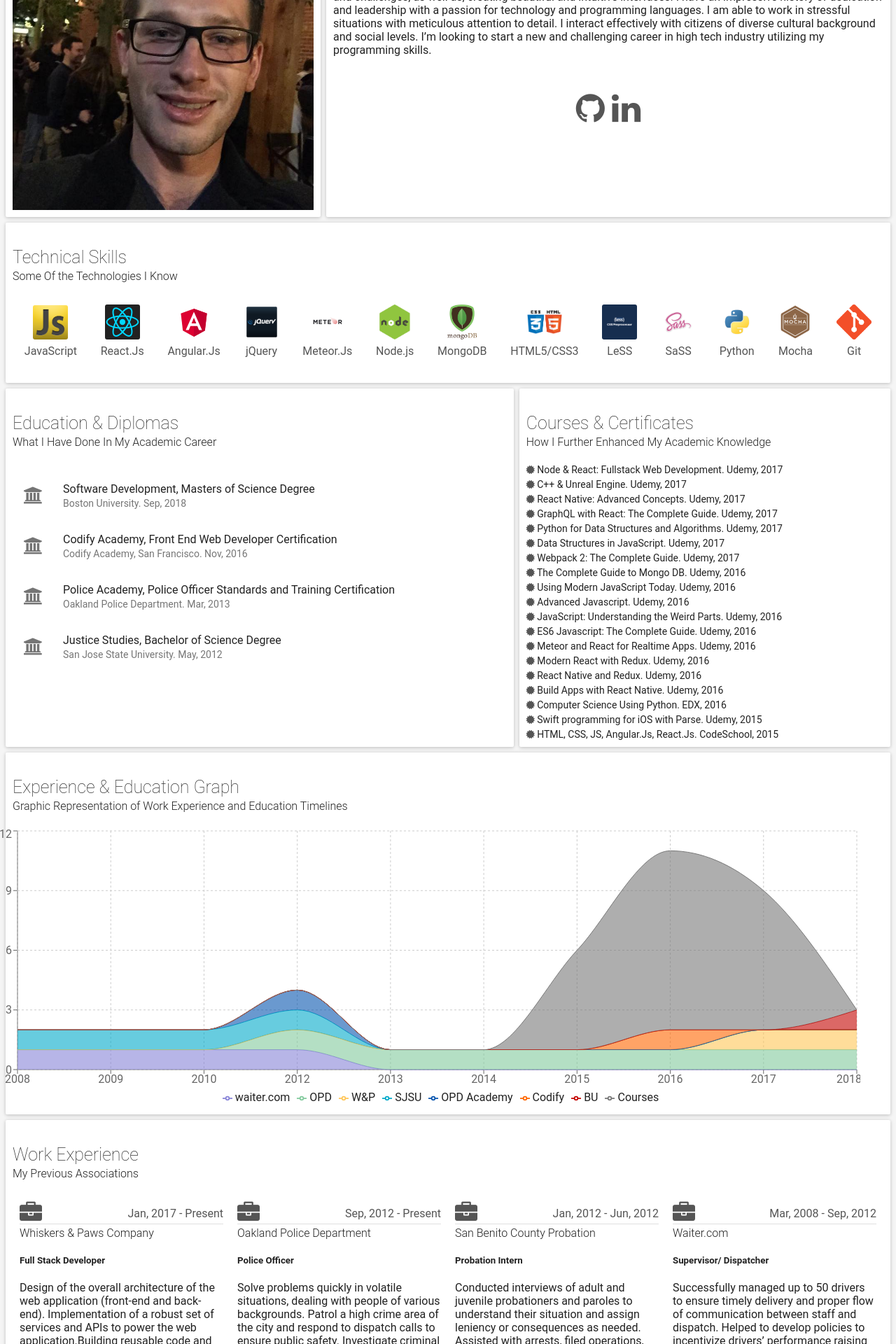
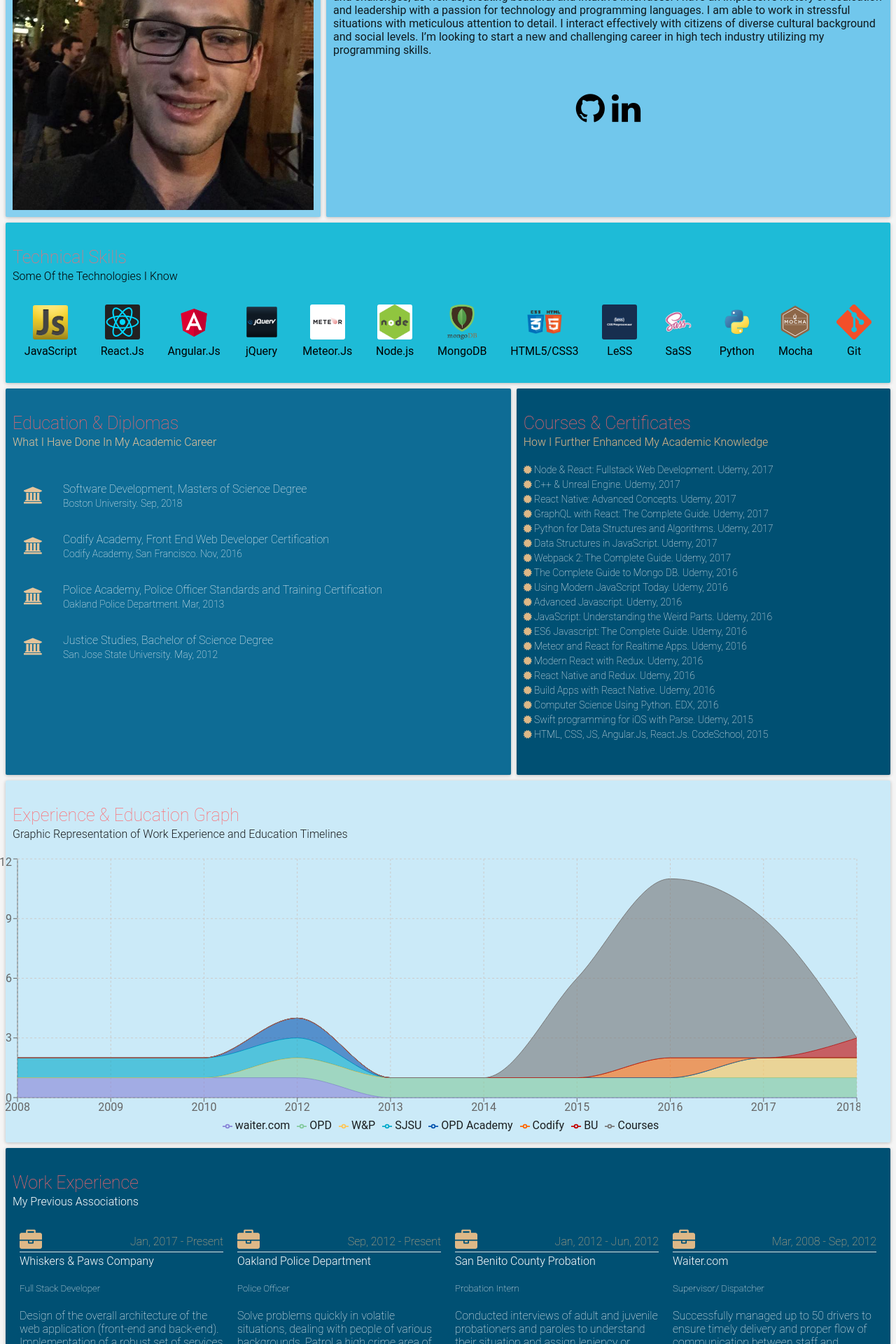
Before and after one commit to lippyDesign/portfolio_2017, a React app: page /about in a window 1280 px wide. Shown: the part 220-2140 px from the top of the page at 70% size. Built offline with nearby package versions, Linux system fonts and the light colour scheme; what react-tap-event-plugin would draw is missing.

Commit message:
a few style changes to about page

```diff
--- a/styles/aboutPage.scss
+++ b/styles/aboutPage.scss
@@ -1,3 +1,8 @@
+.aboutPage {
+  h3 {
+    color: #FF676D;
+  }
+}
 .summary {
   display: flex;
   @media(max-width: 875px) {
@@ -9,6 +14,7 @@
   margin-right: 4px;
   height: 450px;
   width: 450px;
+  background-color:lighten(#71C7EC, 5%) !important;
   @media(max-width: 875px) {
     width: 100%;
     height: auto;
@@ -19,6 +25,7 @@
   padding: 10px;
   margin-left: 4px;
   flex: 1;
+  background-color:#71C7EC !important;
   @media(max-width: 875px) {
     margin-left: 0;
     margin-top: 8px;
@@ -33,7 +40,7 @@
   }
 }
 .aboutSectionIcons i {
-  color: #555 !important;
+  color: black !important;
 }
 .educationSection {
   display: flex;
@@ -42,15 +49,31 @@
   }
 }
 .skills, .courses, .education {
+  background-color:darken(#107DAC, 5%) !important;
   padding: 10px;
   flex-grow: 1;
   margin-top: 8px;
+  h4 {
+    color: lighten(burlywood, 5%);
+  }
+}
+.skills {
+  background: #1EBBD7 !important;
+  h4 {
+    color: black;
+  }
 }
 .courses {
   margin-left: 8px;
+  background-color: #005073 !important;
+  color: #fff !important;
+  font-weight: 100;
+  padding-bottom: 50px;
   @media(max-width: 875px) {
     margin-left: 0;
-    padding-bottom: 50px;
+  }
+  h4 {
+    color: burlywood;
   }
 }
 .skillItemsWrapper {
@@ -69,14 +92,20 @@
 }
 .skillItem p {
   margin-top: 3px;
-  color: #555555;
+  color: black;
 }
 .bigEducationItem {
+  font-weight: 100;
   @media(max-width: 397px) {
     padding-left: 0 !important;
   }
+  div {
+    color: #fff !important;
+  }
 }
 .fa-university {
+  color: lighten(burlywood, 5%) !important;
+  font-weight: 100;
   @media(max-width: 397px) {
     display: none;
     visibility: hidden;
@@ -94,13 +123,17 @@
   }
 }
 .fa-certificate, .fa-briefcase {
-  color: #555;
+  color: burlywood;
 }
 .workExperienceGraph {
+  background-color:lighten(#71C7EC, 20%) !important;
   padding: 10px;
   margin-top: 8px;
 }
 .workExperienceWrapper {
+  color: #fff !important;
+  font-weight: 100;
+  background-color:#005073 !important;
   padding: 10px;
   margin-top: 8px;
 }
@@ -127,7 +160,7 @@
   @include standard-flex($justify-content: space-between);
 }
 .workDates {
-  color: #555;
+  color: burlywood;
 }
 .workExperienceGraph {
   overflow-x: hidden;
--- a/styles/common.scss
+++ b/styles/common.scss
@@ -19,6 +19,9 @@
 h4 {
   font-weight: 300;
   margin-top: 3px;
+}
+h5 {
+  font-weight: 200;
 }
 a {
   text-decoration: none;
--- a/styles/portfolioPage.scss
+++ b/styles/portfolioPage.scss
@@ -6,7 +6,7 @@
 .portfolioPageHeader {
   padding: 25px 10px;
   display: flex;
-  background-color: lighten(#f8b195, 5%) !important;
+  background-color: lightgrey !important;
   h3 {
     margin: 0;
     position: absolute;
@@ -41,7 +41,7 @@
 }
 .projectsOuterContainer {
   margin-top: 8px;
-  background-color: lighten(#f8b195, 4%) !important;
+  background-color:lightgrey !important;
   @include standard-flex;
   flex: 1 0 auto;
 }
@@ -49,6 +49,9 @@
   @include standard-flex;
   padding: 50px 10px;
   max-width: 1350px;
+  @media(max-width: 668px) {
+    padding: 10px 10px 50px 10px;
+  }
 }
 .projectCard {
   margin: 8px;
@@ -60,6 +63,10 @@
   cursor: pointer;
   width: 300px !important;
   height: 300px;
+  @media(max-width: 668px) {
+    width: auto !important;
+    height: auto;
+  }
 }
 .cardActionsWrapper {
   @include standard-flex($justify-content: flex-end)
```
